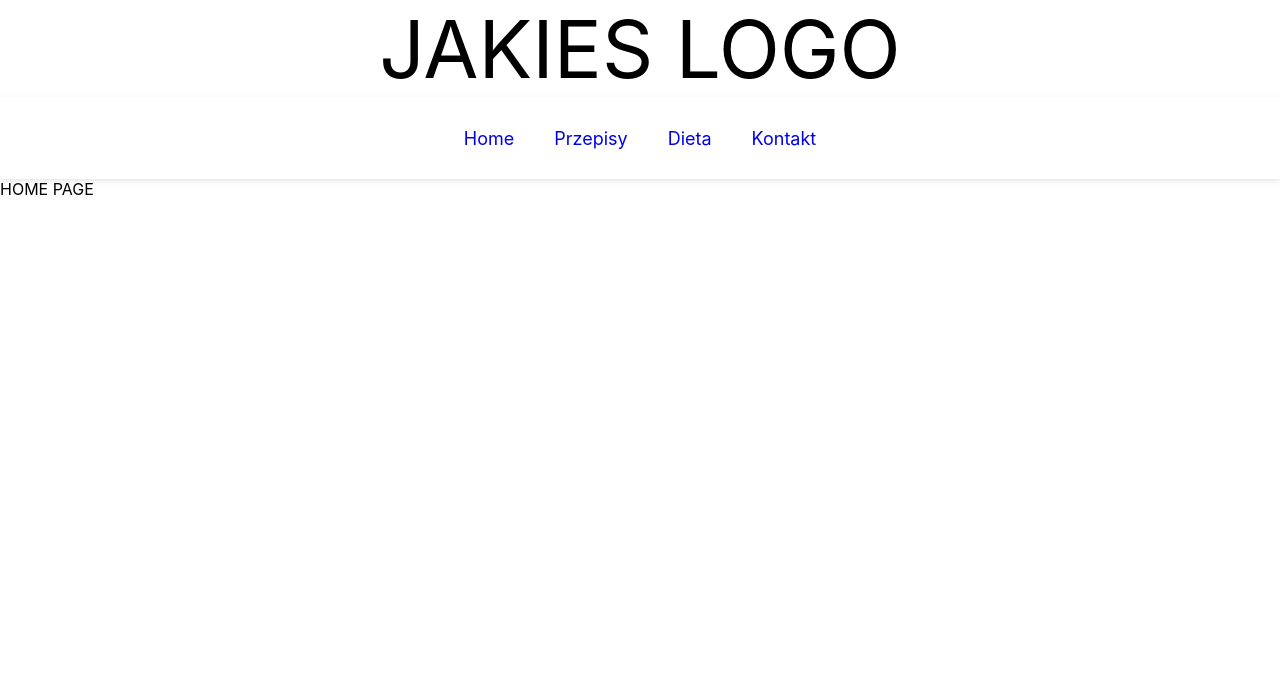
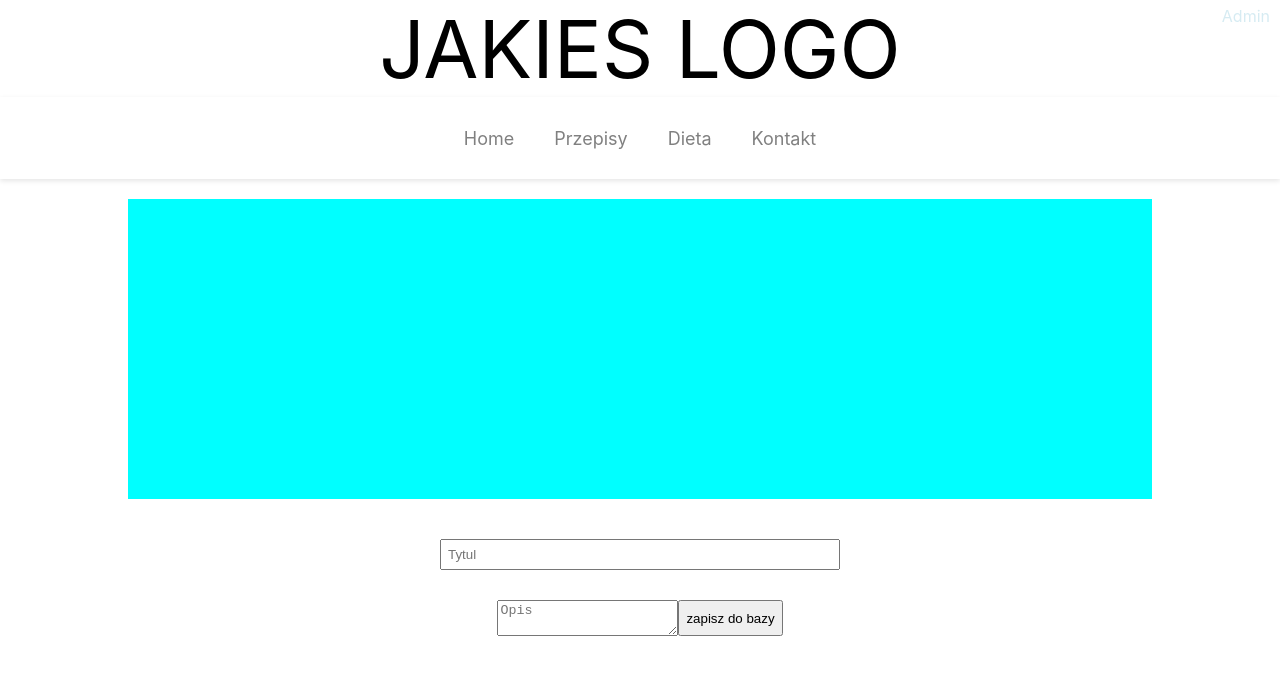
Before and after one commit to WuMat/nutritionist-Front, a React (Create React App) app: page /admin in a window 1280 px wide. Before the commit this address led to /home. Shown: the top 674 px of the page. Built offline with nearby package versions, Linux system fonts and the light colour scheme.

Commit message:
admin route

```diff
--- a/package.json
+++ b/package.json
@@ -11,6 +11,7 @@
     "@types/react-router-dom": "^4.3.1",
     "@types/react-router-redux": "^5.0.18",
     "@types/redux-logger": "^3.0.7",
+    "formik": "^1.5.2",
     "node-sass": "^4.11.0",
     "react": "^16.8.6",
     "react-dom": "^16.8.6",
--- a/src/App.tsx
+++ b/src/App.tsx
@@ -6,6 +6,7 @@ import Home from "./pages/Home/Home";
 import Recipes from "./pages/Recipes/Recipes";
 import Diet from "./pages/Diet/Diet";
 import Contact from "./pages/Contact/Contact";
+import Admin from "./pages/Admin/Admin";
 
 class App extends Component {
   render() {
@@ -17,6 +18,7 @@ class App extends Component {
             <Route path="/recipes" component={Recipes} />
             <Route path="/diet" component={Diet} />
             <Route path="/contact" component={Contact} />
+            <Route path="/admin" component={Admin} />
             <Redirect from="/" to="home" />
           </Switch>
         </Layout>
--- /dev/null
+++ b/src/components/Header/Header.tsx
@@ -0,0 +1,12 @@
+import React from "react";
+import "./header.scss";
+
+const Header = () => {
+  return (
+    <>
+      <div className="header" />
+    </>
+  );
+};
+
+export default Header;
--- /dev/null
+++ b/src/components/Header/header.scss
@@ -0,0 +1,15 @@
+.header {
+  width: 100%;
+  height: 300px;
+  background-color: aqua;
+  margin: 20px auto;
+}
+
+@media (min-width: 700px) {
+  .header {
+    width: 80%;
+    height: 300px;
+    background-color: aqua;
+    margin: 20px auto;
+  }
+}
--- a/src/components/navigation/navigation.scss
+++ b/src/components/navigation/navigation.scss
@@ -1,5 +1,6 @@
 .nav {
   width: 100%;
+  min-width: 360px;
   display: flex;
   justify-content: center;
   box-shadow: 0px 2px 5px rgba(11, 11, 11, 0.1);
@@ -13,13 +14,23 @@
 .nav__element {
   display: flex;
   padding: 0 20px;
+
   a {
     text-decoration: none;
     display: flex;
     align-items: center;
+    display: block;
+    color: grey;
+    transition: all 0.4s;
+    &:hover {
+      color: pink;
+    }
   }
   li {
     list-style-type: none;
     margin: 0 20px;
+    height: 100%;
+    display: flex;
+    align-items: center;
   }
 }
--- a/src/layout/layout.scss
+++ b/src/layout/layout.scss
@@ -3,3 +3,10 @@
   font-size: 80px;
   background: "red";
 }
+.adminButton {
+  position: fixed;
+  right: 10px;
+  top: -10px;
+  color: lightblue;
+  opacity: 0.5;
+}
--- a/src/layout/layout.tsx
+++ b/src/layout/layout.tsx
@@ -1,13 +1,20 @@
 import React, { FunctionComponent } from "react";
+import { NavLink } from "react-router-dom";
+
 import "./layout.scss";
 
 import Navigation from "../components/navigation/Navigation";
+import Header from "../components/Header/Header";
 
 const Layout: FunctionComponent = ({ children }) => {
   return (
     <>
+      <NavLink to="/admin">
+        <p className="adminButton">Admin</p>
+      </NavLink>
       <div className="logo">JAKIES LOGO</div>
       <Navigation />
+      <Header />
       {children}
     </>
   );
--- /dev/null
+++ b/src/pages/Admin/Admin.tsx
@@ -0,0 +1,40 @@
+import React, { FunctionComponent } from "react";
+import "./admin.scss";
+
+const Admin: FunctionComponent = () => {
+  const handleSubmit = () => {
+    console.log("poszlo");
+  };
+
+  const handleChange = () => {
+    console.log("input");
+  };
+  return (
+    <>
+      <div className="admin">
+        <form id="form" onSubmit={handleSubmit} />
+        <input
+          type="text"
+          name="title"
+          placeholder="Tytul"
+          onChange={handleChange}
+        />
+        <br />
+        <textarea
+          name="description"
+          placeholder="Opis"
+          onChange={handleChange}
+        />
+        <button type="submit">zapisz do bazy</button>
+      </div>
+    </>
+  );
+};
+
+export default Admin;
+
+// TYtul
+// opis
+// skladniki
+//fotka glowna
+//fotki poboczne
--- /dev/null
+++ b/src/pages/Admin/admin.scss
@@ -0,0 +1,13 @@
+.admin {
+  width: 400px;
+  margin: 40px auto;
+  display: flex;
+  justify-content: center;
+  flex-wrap: wrap;
+
+  input {
+    padding: 6px;
+    width: 100%;
+    margin-bottom: 30px;
+  }
+}
--- a/src/pages/Home/Home.tsx
+++ b/src/pages/Home/Home.tsx
@@ -4,7 +4,7 @@ import "./home.scss";
 const Home: FunctionComponent = () => {
   return (
     <>
-      <div>HOME PAGE</div>
+      <div className="Home">HOME PAGE</div>
     </>
   );
 };
```
Also changed, not shown: src/components/CardHome/CardHome.tsx (added, +12 -0 lines), src/components/CardHome/cardHome.scss (added), 1 other file (tests, documents, lock files or other folders).
